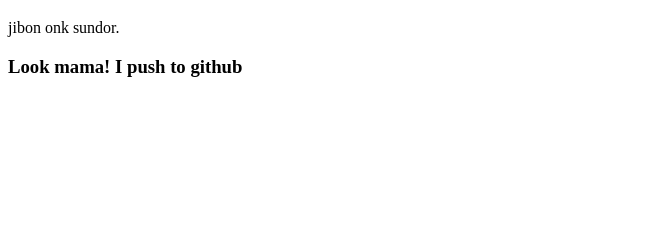
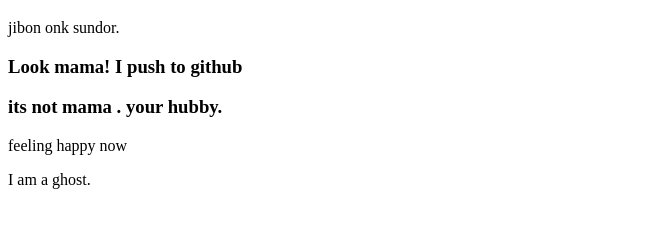
Before and after one commit to amatulmoula/my-thired--website, a plain HTML site: page index.html in a window 1280 px wide. Shown: the part 61-288 px from the top of the page, without its empty margins (0-652 px from the left). Drawn offline with Linux system fonts and the light colour scheme.

Commit message:
ghost added

```diff
--- a/index.html
+++ b/index.html
@@ -9,5 +9,8 @@
     <h1>akhn abr try krtaci git e bash daoaer jnno..</h1>
     <p>jibon onk sundor.</p>
     <h3>Look mama! I push to github</h3>
+    <h3>its not mama . your hubby.</h3>
+    <p>feeling happy now</p>
+    <p>I am a ghost.</p>
 </body>
 </html>
```
